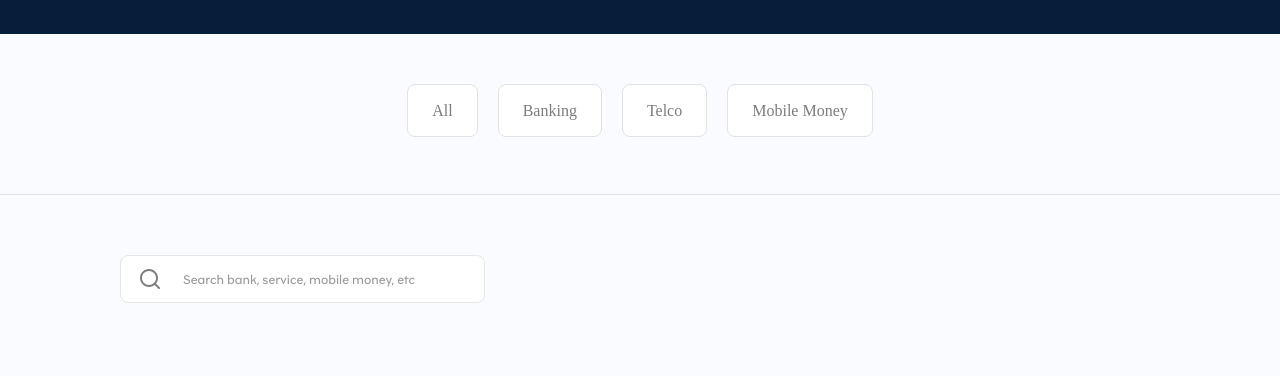
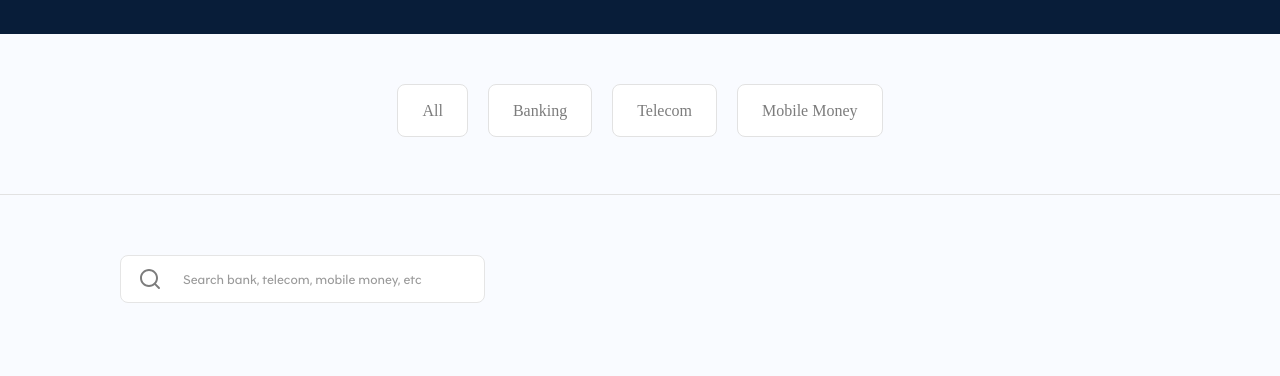
Before and after one commit to UseHover/ussd-directory, a Jekyll site: the page built from index.md, in a window 1280 px wide and 900 px high, scrolled down 452 px. Shown: the part 158-534 px from the top of the window. Built offline with Jekyll 4.4.1, drawn with Linux system fonts in a browser that asks for light colours; nearby versions of some CDN libraries; some web fonts are replaced.

Commit message:
last fixes

```diff
--- a/_layouts/home.html
+++ b/_layouts/home.html
@@ -50,7 +50,7 @@ layout: default1
             <p>Banking</p>
         </li>
         <li onclick="filterCountries(`telecom`)">
-            <p>Telco</p>
+            <p>Telecom</p>
         </li>
         <li onclick="filterCountries(`mmo`)">
             <p>Mobile Money</p>
@@ -64,7 +64,7 @@ layout: default1
                 </svg>
             </a>
             <input class="uk-search-input bg-white picotext h-48" type="search"
-                placeholder="Search bank, service, mobile money, etc" onkeyup="search()" id="searchFilter">
+                placeholder="Search bank, telecom, mobile money, etc" onkeyup="search()" id="searchFilter">
         </form>
         <section class="code-head">
             <div class="space-between-groups flex-wrap">
```
